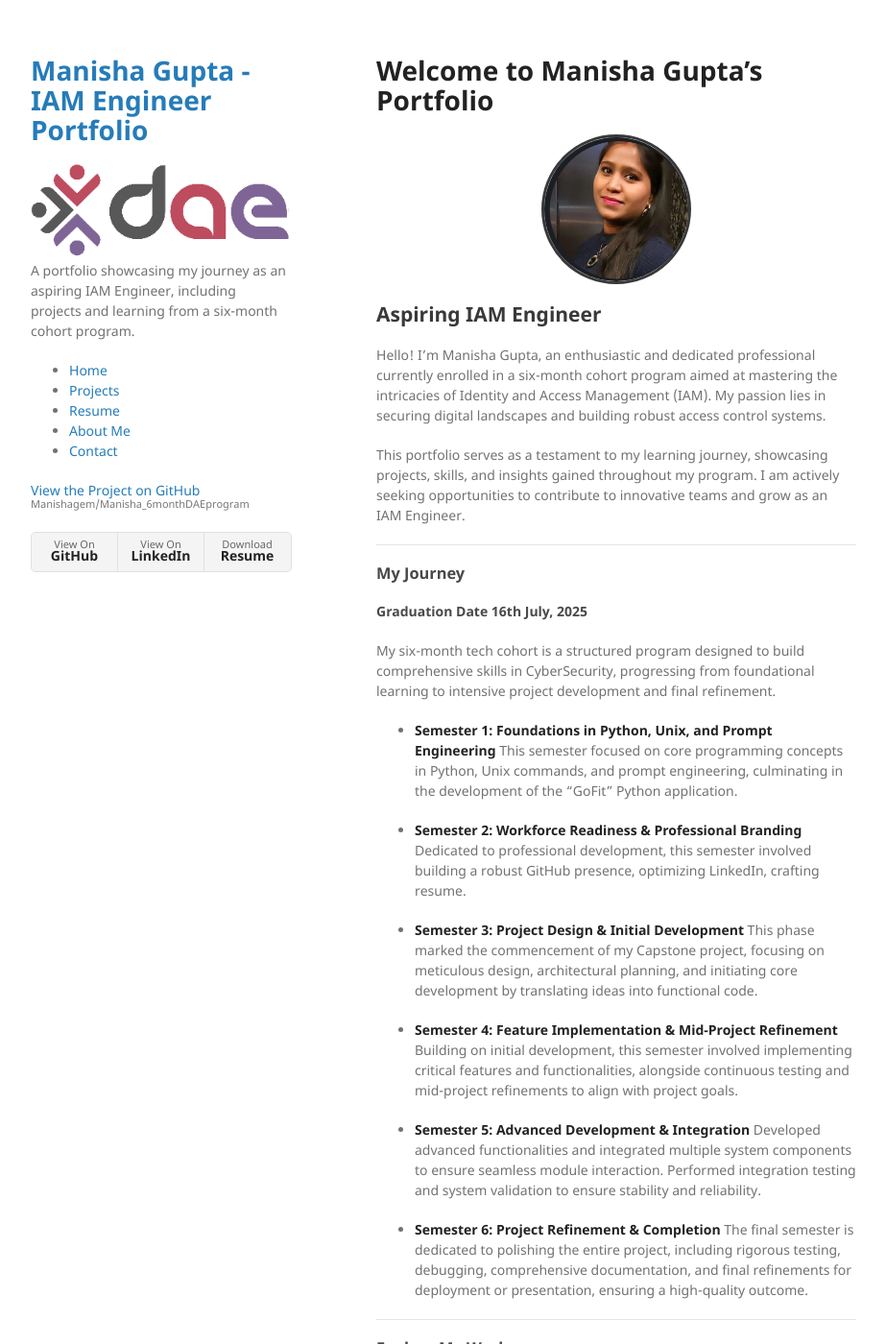
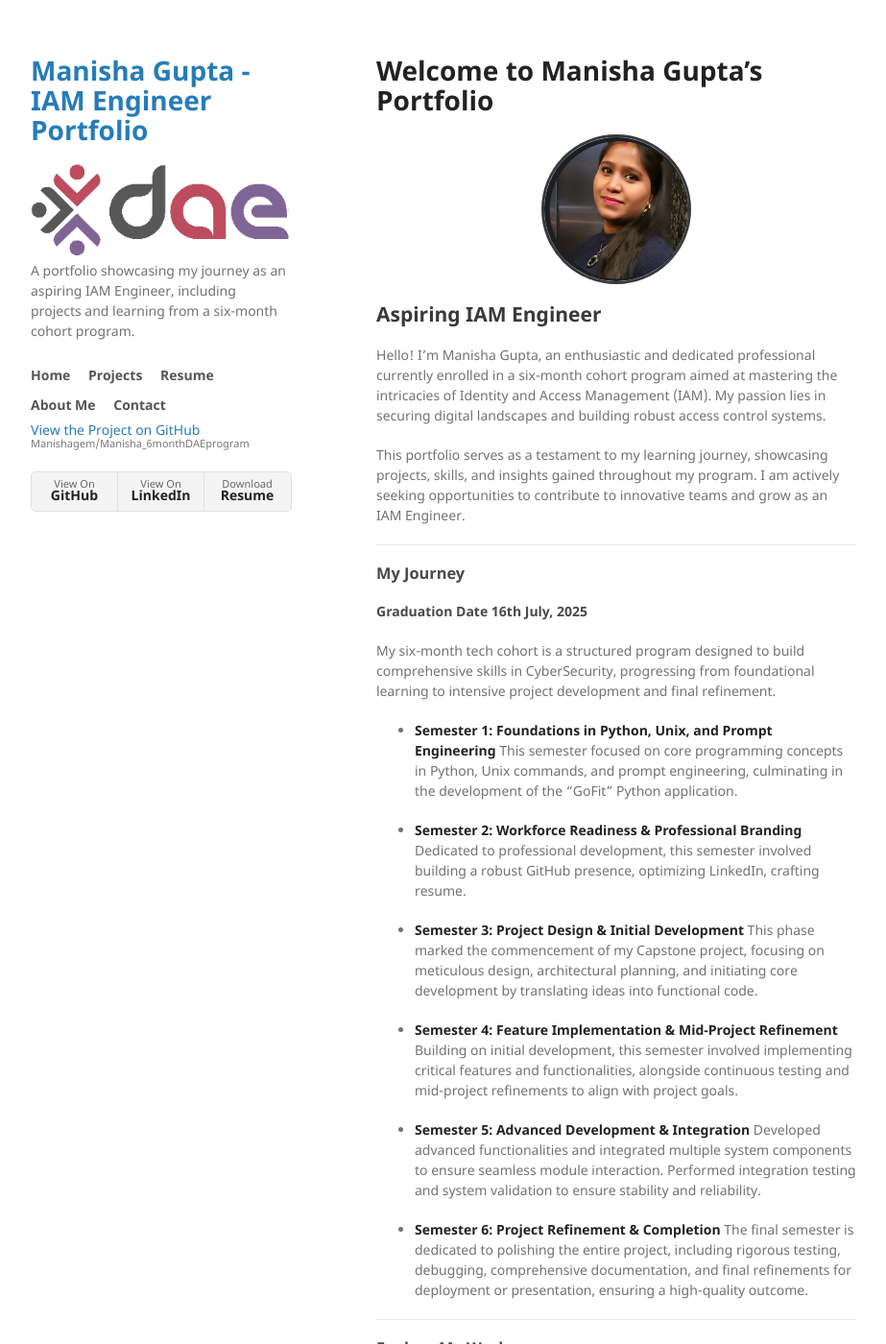
Before and after one commit to Manishagem/Manisha_6monthDAEprogram, a Jekyll site: the page built from docs/index.md, in a window 1280 px wide and 1400 px high. Shown: the whole window at 96% size, without its empty margins (178-1101 px from the left). Built offline with Jekyll 4.4.1, drawn with Linux system fonts in a browser that asks for light colours.

Commit message:
fix the mobile view

```diff
--- a/docs/_sass/jekyll-theme-minimal.scss
+++ b/docs/_sass/jekyll-theme-minimal.scss
@@ -3,10 +3,14 @@
 
 body {
   background-color: #fff;
-  padding:50px;
+  padding: 50px;
   font: 14px/1.5 "Noto Sans", "Helvetica Neue", Helvetica, Arial, sans-serif;
-  color:#727272;
-  font-weight:400;
+  color: #727272;
+  font-weight: 400;
+
+  @media screen and (max-width: 768px) {
+    padding: 20px;
+  }
 }
 
 h1, h2, h3, h4, h5, h6 {
@@ -56,8 +60,17 @@
 }
 
 .wrapper {
-  width:860px;
-  margin:0 auto;
+  width: 860px;
+  margin: 0 auto;
+
+  @media screen and (max-width: 960px) {
+    width: 100%;
+    padding: 0 20px;
+  }
+
+  @media screen and (max-width: 768px) {
+    padding: 0;
+  }
 }
 
 blockquote {
@@ -119,10 +132,18 @@
 }
 
 header {
-  width:270px;
-  float:left;
-  position:fixed;
-  -webkit-font-smoothing:subpixel-antialiased;
+  width: 270px;
+  float: left;
+  position: fixed;
+  -webkit-font-smoothing: subpixel-antialiased;
+
+  @media screen and (max-width: 960px) {
+    width: 100%;
+    float: none;
+    position: static;
+    padding: 0;
+    margin-bottom: 20px;
+  }
 }
 
 ul.downloads {
@@ -133,6 +154,15 @@
   border-radius:5px;
   border:1px solid #e0e0e0;
   width:270px;
+
+  @media screen and (max-width: 960px) {
+    width: 100%;
+    height: auto;
+    display: flex;
+    flex-direction: column;
+    border: none;
+    background: none;
+  }
 }
 
 .downloads li {
@@ -140,14 +170,33 @@
   float:left;
   border-right:1px solid #e0e0e0;
   height:40px;
+
+  @media screen and (max-width: 960px) {
+    width: 100%;
+    float: none;
+    border-right: none;
+    height: auto;
+    margin-bottom: 5px;
+    border: 1px solid #e0e0e0;
+    background: #f4f4f4;
+    border-radius: 5px;
+  }
 }
 
 .downloads li:first-child a {
   border-radius:5px 0 0 5px;
+
+  @media screen and (max-width: 960px) {
+    border-radius: 5px;
+  }
 }
 
 .downloads li:last-child a {
   border-radius:0 5px 5px 0;
+
+  @media screen and (max-width: 960px) {
+    border-radius: 5px;
+  }
 }
 
 .downloads a {
@@ -158,6 +207,13 @@
   text-align:center;
   padding-top:6px;
   height:34px;
+
+  @media screen and (max-width: 960px) {
+    height: auto;
+    padding: 10px;
+    font-size: 14px;
+    line-height: normal;
+  }
 }
 
 .downloads a:hover, .downloads a:focus {
@@ -177,18 +233,90 @@
 .downloads li + li + li {
   border-right:none;
   width:89px;
+
+  @media screen and (max-width: 960px) {
+    width: 100%;
+  }
 }
 
 .downloads a strong {
   font-size:14px;
   display:block;
   color:#222;
+
+  @media screen and (max-width: 960px) {
+    font-size: 16px;
+  }
+}
+
+/* Header Navigation */
+.header-nav {
+  margin-top: 20px;
+
+  @media screen and (max-width: 960px) {
+    margin-top: 0;
+    margin-bottom: 20px;
+  }
+}
+
+.header-nav ul {
+  list-style: none;
+  padding: 0;
+  margin: 0;
+
+  @media screen and (max-width: 960px) {
+    display: flex;
+    flex-direction: column;
+  }
+}
+
+.header-nav li {
+  display: inline-block;
+  margin-right: 15px;
+
+  @media screen and (max-width: 960px) {
+    display: block;
+    margin: 0;
+    border-bottom: 1px solid #eee;
+  }
+}
+
+.header-nav li:last-child {
+  margin-right: 0;
+
+  @media screen and (max-width: 960px) {
+    border-bottom: none;
+  }
+}
+
+.header-nav a {
+  display: block;
+  padding: 5px 0;
+  font-weight: bold;
+  color: #555;
+
+  @media screen and (max-width: 960px) {
+    padding: 10px;
+    text-align: center;
+    font-size: 16px;
+    color: #267CB9;
+  }
+}
+
+.header-nav a:hover {
+  color: #069;
 }
 
 section {
-  width:500px;
-  float:right;
-  padding-bottom:50px;
+  width: 500px;
+  float: right;
+  padding-bottom: 50px;
+
+  @media screen and (max-width: 960px) {
+    width: 100%;
+    float: none;
+    padding: 0;
+  }
 }
 
 small {
--- a/semester2/PresentationScript.txt
+++ b/semester2/PresentationScript.txt
@@ -67,6 +67,6 @@
 
 Prepare this line:
 
-“My project is an AI-enabled Identity and Access Management platform that automates user access control and improves organizational security.”
+“My project is an Identity and Access Management platform that automates user access control and improves organizational security.”
 
 Memorize this line — it’s your power statement.
```
Also changed, not shown: 1 other file.
